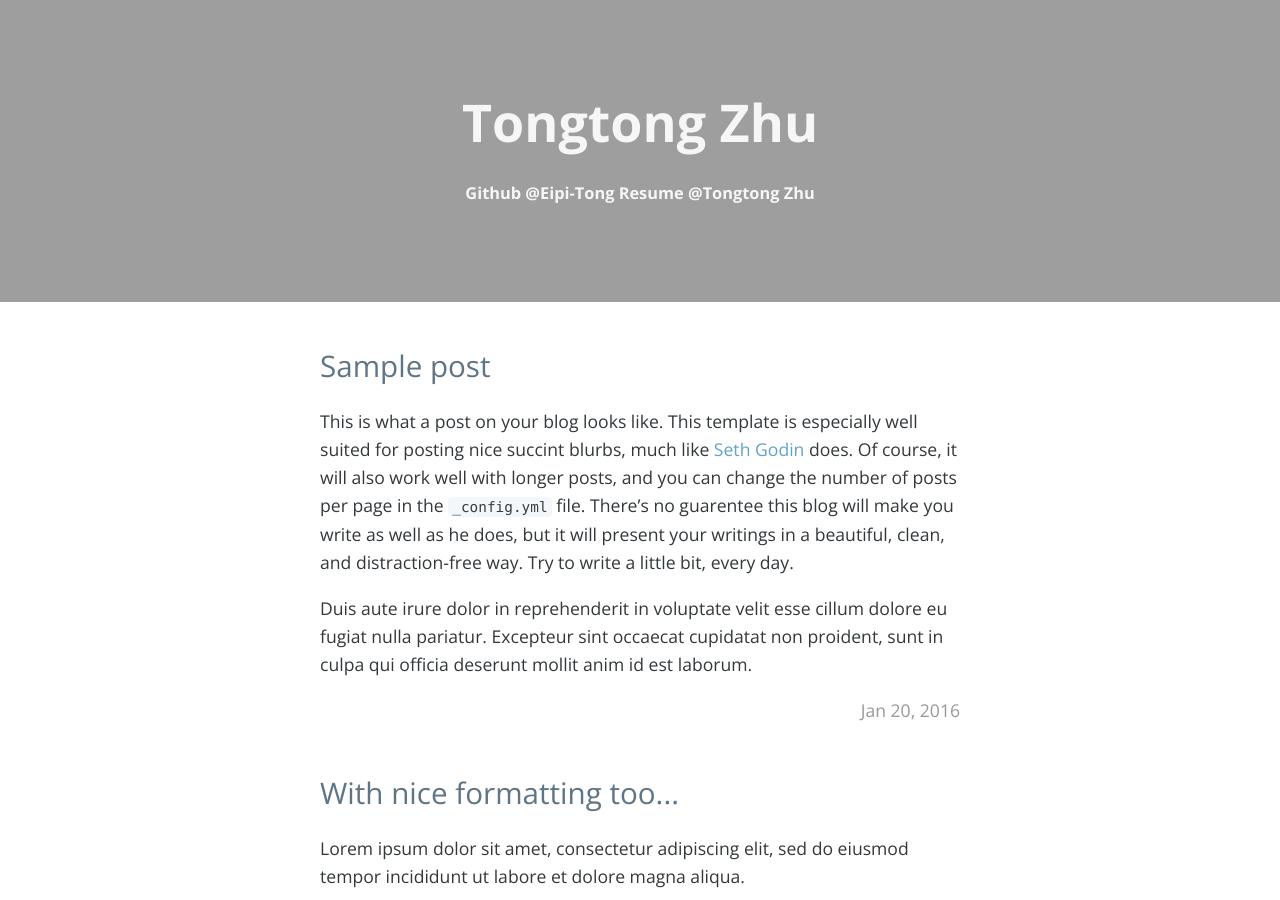
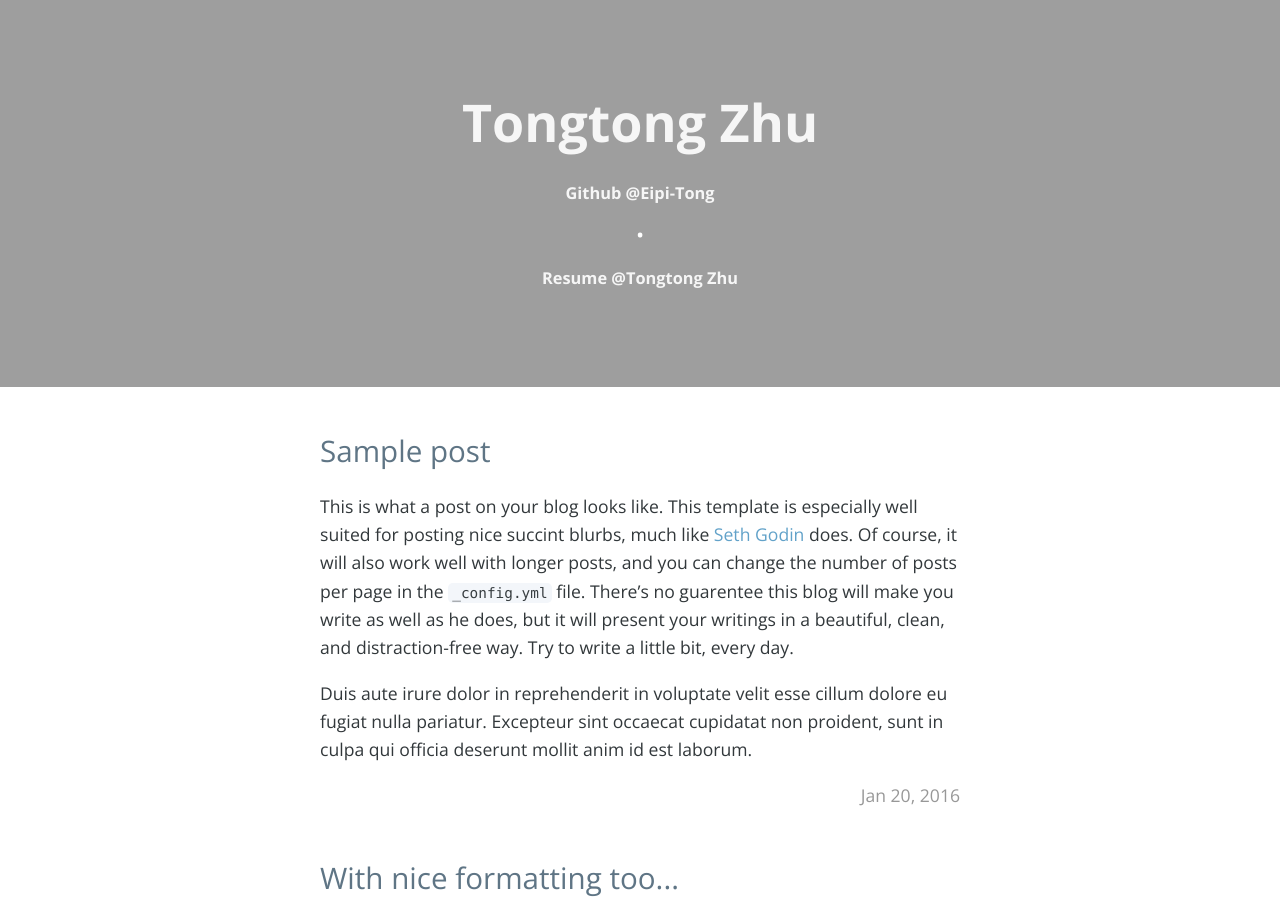
Before and after one commit to Eipi-Tong/Eipi-Tong.github.io, a Jekyll site: the page built from index.html, in a window 1280 px wide and 900 px high. Built offline with Jekyll 4.4.1, drawn with Linux system fonts in a browser that asks for light colours; nearby versions of some CDN libraries; the list of posts is cut into pages by our own code; comment, search, counter and statistics services are not loaded.

Commit message:
Change content

```diff
--- a/_includes/header.html
+++ b/_includes/header.html
@@ -5,6 +5,7 @@
       target="_blank">follow @{{ site.twitter_username }}</a></h3>{% endif %}
   <h3>{% if site.github_username %}<a class="header-link" href="https://github.com/{{ site.github_username }}"
       target="_blank">Github @{{ site.github_username }}</a>{% endif %}
+    <p>&emsp;•&emsp;</p>
     {% if site.resume_url %}<a class="header-link"
       href="https://drive.google.com/file/d/1vW5H3MPIch3OETXuT0hPKqij8EC4P2RA/view?usp=sharing" target="_blank">Resume
       @{{ site.resume_url }}</a>{% endif %}
```
